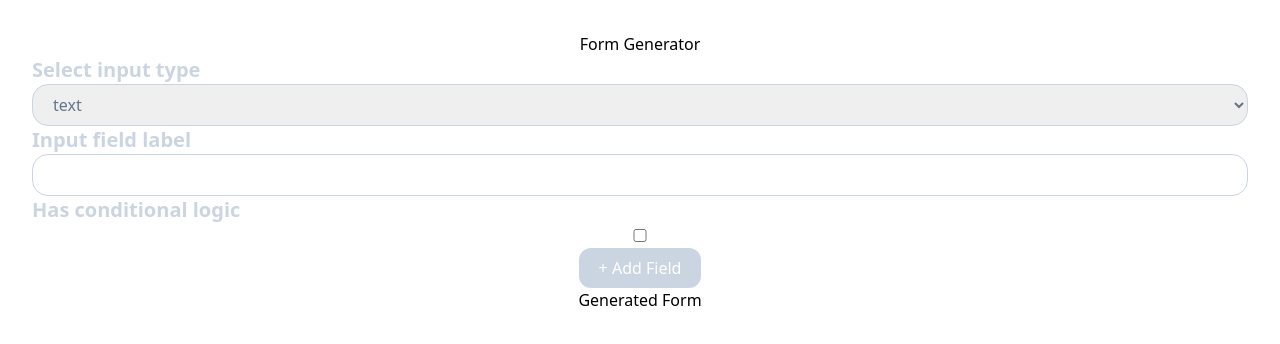
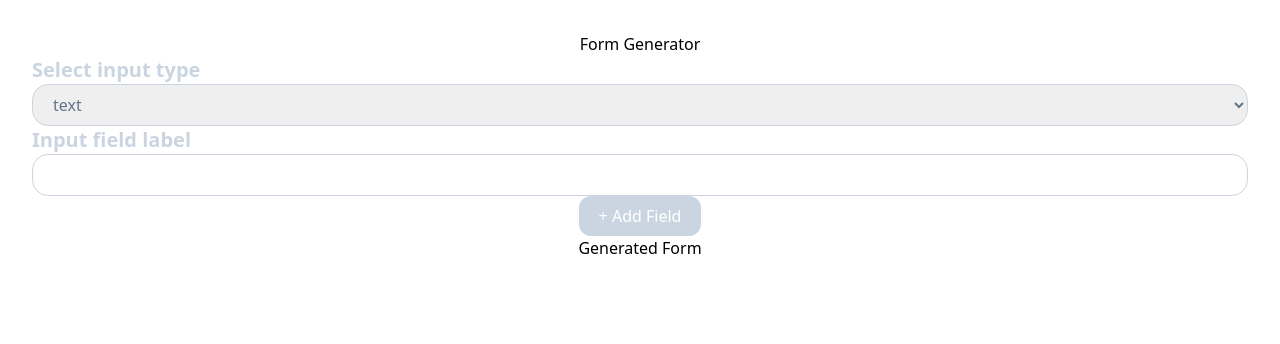
Before and after one commit to Olysar1/test-assignment, a React (Vite) app: page / in a window 1280 px wide. Shown: the top 344 px of the page. Built offline with nearby package versions, Linux system fonts and the light colour scheme.

Commit message:
prevent conditional logic if there are no fields generated

```diff
--- a/src/components/FormGeneratorComponent/FormGenerator.component.tsx
+++ b/src/components/FormGeneratorComponent/FormGenerator.component.tsx
@@ -22,19 +22,7 @@ const FormGenerator: FC<Props> = ({ inputTypeOptions }) => {
   const [errors, setErrors] = useState<FormGeneratorErrors>({});
   const [formValues, setFormValues] = useState(formDefaultValues);
   const [newOption, setNewOption] = useState("");
-  const { setFormFields } = useFormFields();
-
-  // const handleChange = (
-  //   e: ChangeEvent<HTMLInputElement | HTMLSelectElement>
-  // ) => {
-  //   const { name, value, type, checked } = e.target as HTMLInputElement;
-
-  //   setFormValues((prev) => ({
-  //     ...prev,
-  //     [name]: type === "checkbox" ? checked : value,
-  //   }));
-  //   setNewOption("");
-  // };
+  const { formFields, setFormFields } = useFormFields();
 
   const handleChange = async (
     e: ChangeEvent<HTMLInputElement | HTMLSelectElement>
@@ -210,6 +198,7 @@ const FormGenerator: FC<Props> = ({ inputTypeOptions }) => {
             className={`input-base ${errors.inputLabel ? "input-error" : ""}`}
           />
         </div>
+        {formFields.length > 0 && (
           <div className="form-field-layout">
             <label
               htmlFor="hasConditionalLogic"
@@ -229,6 +218,7 @@ const FormGenerator: FC<Props> = ({ inputTypeOptions }) => {
               }`}
             />
           </div>
+        )}
         {formValues.hasConditionalLogic && (
           <div className="form-field-outline">
             <div className="form-field-layout">
```
Lines whose indentation alone changed are shown as unchanged.
